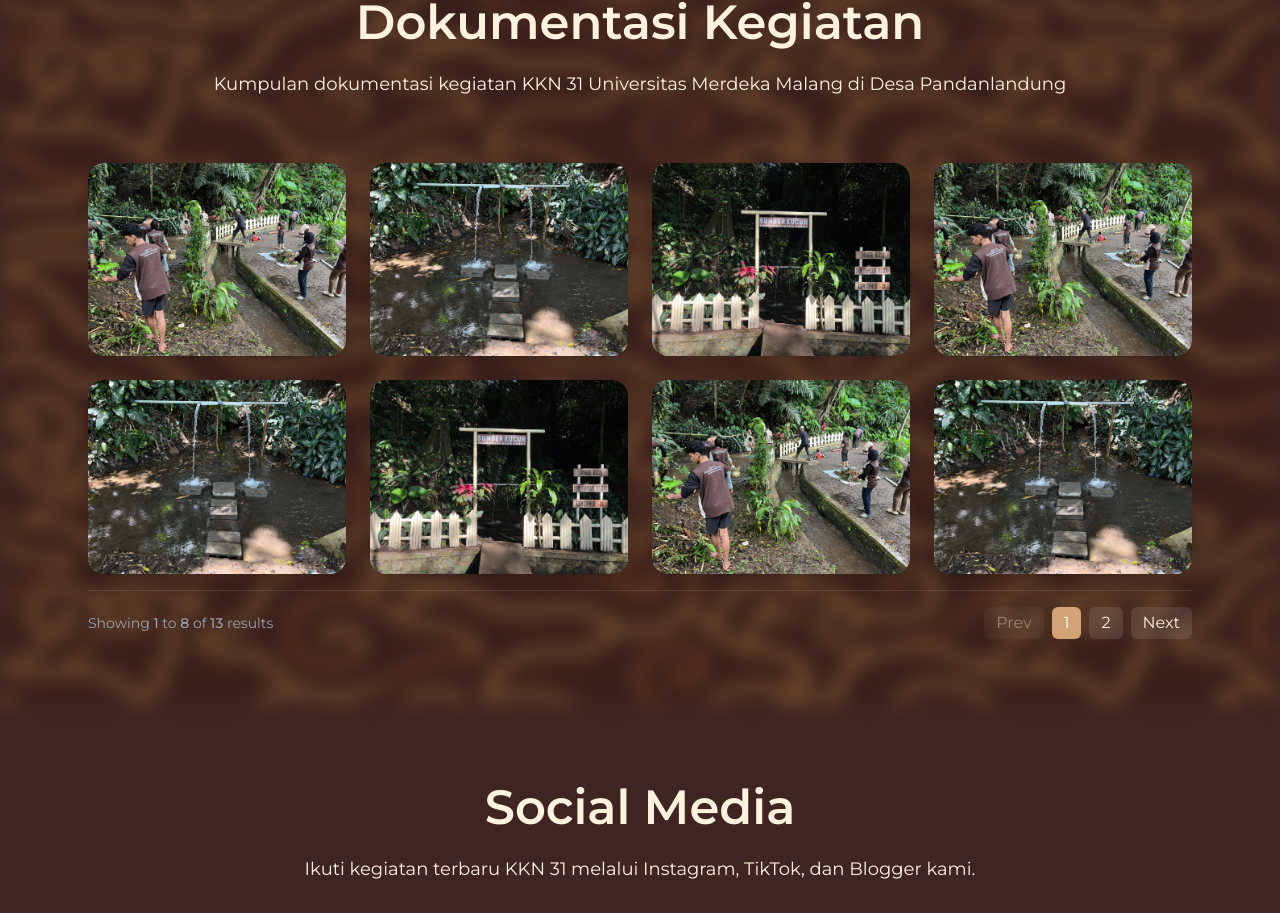
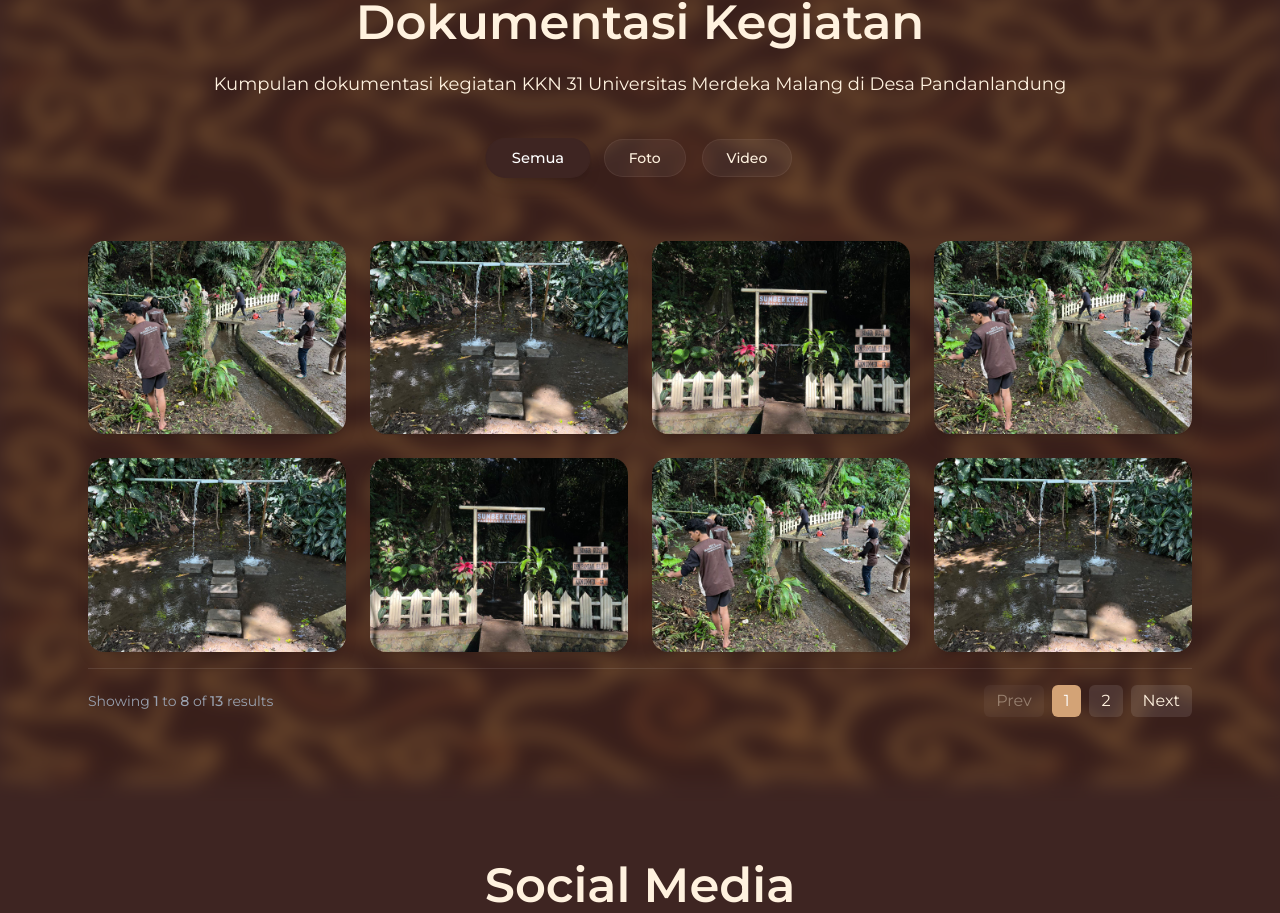
Before and after one commit to Steven-Juan/kkn-31-pandanlandung-unmer, a React (Vite) app: page / in a window 1280 px wide. Shown: the part 6452-7365 px from the top of the page. Built offline with nearby package versions, Linux system fonts and the light colour scheme.

Commit message:
fix dokumentasi section

```diff
--- a/src/assets/index.ts
+++ b/src/assets/index.ts
@@ -24,7 +24,6 @@ import tiktok_icon_dark from "./icons/tiktok_icon_dark.png";
 import blogger_icon from "./icons/blogger.png";
 import blogger_icon_dark from "./icons/blogger_dark.png";
 import logo_kkn_simple from "./logos/logo_kkn_simple.png";
-import video_music from "./videos/guilty as sin_ x about you (remix).mp4";
 import post_ig_day16 from "./images/post_ig_day16.jpg";
 import post_ig_day17 from "./images/post_ig_day17.jpg";
 import post_ig_day18 from "./images/post_ig_day18.jpg";
@@ -76,6 +75,8 @@ import pembuatan_pembatas from "./images/proker/pembuatan_pembatas.jpg";
 import pembuatan_tong_sampah from "./images/proker/pembuatan_tong_sampah.jpg";
 import pembuatan_papan_penunjuk_jalan from "./images/proker/pembuatan_papan_penunjuk_jalan.jpg";
 import kegiatan_sosialisasi from "./images/proker/kegiatan_sosialisasi.jpg";
+//Dokumentasi
+import video_survei from "./dokumentasi/video/survei_awal.mp4";
 
 export type GalleryItem =
   | { type: "image"; src: string; title?: string }
@@ -101,7 +102,6 @@ const assets = {
   tiktok_icon,
   tiktok_icon_dark,
   logo_kkn_simple,
-  video_music,
   carousel_2,
   carousel_3,
   carousel_4,
@@ -255,8 +255,8 @@ export const dokumentasi_data: GalleryItem[] = [
 
   {
     type: "video",
-    src: video_music,
-    title: "After Movie KKN 31",
+    src: video_survei,
+    title: "Survei Awal Lokasi Sumber Kucur",
   },
 ];
 
--- a/src/components/Dokumentasi.tsx
+++ b/src/components/Dokumentasi.tsx
@@ -26,25 +26,33 @@ const Dokumentasi: React.FC<DokumentasiProps> = ({
   const videoRef = useRef<HTMLVideoElement | null>(null);
   const [currentPage, setCurrentPage] = useState(1);
   const [preview, setPreview] = useState<GalleryItem | null>(null);
+  const [filter, setFilter] = useState<"all" | "image" | "video">("all");
 
-  const items = dokumentasi_data;
+  const filteredItems =
+    filter === "all"
+      ? dokumentasi_data
+      : dokumentasi_data.filter((item) => item.type === filter);
 
-  const totalItems = items.length;
+  const totalItems = filteredItems.length;
   const totalPages = Math.ceil(totalItems / ITEMS_PER_PAGE);
 
   const startIndex = (currentPage - 1) * ITEMS_PER_PAGE;
-  const currentItems = items.slice(startIndex, startIndex + ITEMS_PER_PAGE);
+
+  const currentItems = filteredItems.slice(
+    startIndex,
+    startIndex + ITEMS_PER_PAGE,
+  );
 
   const handleOpenPreview = (item: GalleryItem) => {
     setPreview(item);
     setGlobalModalOpen(true);
-    setHideSocial(true); // SEMBUNYIKAN konten Social Media saat modal buka
+    setHideSocial(true);
   };
 
   const handleClosePreview = () => {
     setPreview(null);
     setGlobalModalOpen(false);
-    setHideSocial(false); // MUNCULKAN KEMBALI saat modal tutup
+    setHideSocial(false);
 
     if (videoRef.current) {
       videoRef.current.pause();
@@ -69,7 +77,26 @@ const Dokumentasi: React.FC<DokumentasiProps> = ({
           title="Dokumentasi Kegiatan"
           desc="Kumpulan dokumentasi kegiatan KKN 31 Universitas Merdeka Malang di Desa Pandanlandung"
         />
-
+        {/* FILTER BUTTONS */}
+        <div className="flex justify-center gap-4 mt-10">
+          {(["all", "image", "video"] as const).map((type) => (
+            <button
+              key={type}
+              onClick={() => {
+                setFilter(type); // Tidak perlu 'as any' karena 'type' sudah pasti salah satu dari tiga nilai tersebut
+                setCurrentPage(1);
+              }}
+              className={`px-6 py-2 rounded-full text-sm font-medium transition-all duration-300 border
+        ${
+          filter === type
+            ? "bg-primary text-white border-primary shadow-lg scale-105"
+            : "bg-white/10 dark:bg-white/5 text-primary dark:text-text-invert border-secondary/20 hover:border-primary/50"
+        }`}
+            >
+              {type === "all" ? "Semua" : type === "image" ? "Foto" : "Video"}
+            </button>
+          ))}
+        </div>
         {/* GRID */}
         <div
           key={currentPage}
@@ -184,20 +211,21 @@ const Dokumentasi: React.FC<DokumentasiProps> = ({
               {/* TOMBOL CLOSE */}
               <button
                 onClick={handleClosePreview}
-                className="absolute -top-2 -right-2 sm:top-6 sm:right-10 z-100000 bg-white/20 hover:bg-white/40 backdrop-blur-md p-2 rounded-full transition-all duration-300 group"
+                className="absolute -top-4 -right-4 z-100000 bg-primary hover:bg-red-500 text-white p-2 rounded-full shadow-xl transition-all duration-300 group"
               >
                 <img
                   src={assets.close_icon}
                   alt="Close"
-                  className="w-5 h-5 invert group-hover:scale-110"
+                  className="w-5 h-5 invert group-hover:rotate-90 transition-transform duration-300"
                 />
               </button>
 
               {/* KONTEN PREVIEW */}
+              <div className="flex justify-center w-full">
                 {preview.type === "image" ? (
                   <img
                     src={preview.src}
-                  className="rounded-xl w-full shadow-2xl border border-white/10"
+                    className="rounded-xl shadow-2xl border border-white/20 max-h-[85vh] w-auto object-contain"
                     alt="Preview"
                   />
                 ) : (
@@ -206,9 +234,10 @@ const Dokumentasi: React.FC<DokumentasiProps> = ({
                     src={preview.src}
                     controls
                     autoPlay
-                  className="rounded-xl w-full shadow-2xl border border-white/10"
+                    className="rounded-xl shadow-2xl border border-white/20 max-h-[85vh] w-auto mx-auto object-contain"
                   />
                 )}
+              </div>
             </motion.div>
           </div>
         )}
```
Also changed, not shown: 2 other files (tests, documents, lock files or other folders). Lines whose indentation alone changed are shown as unchanged.
